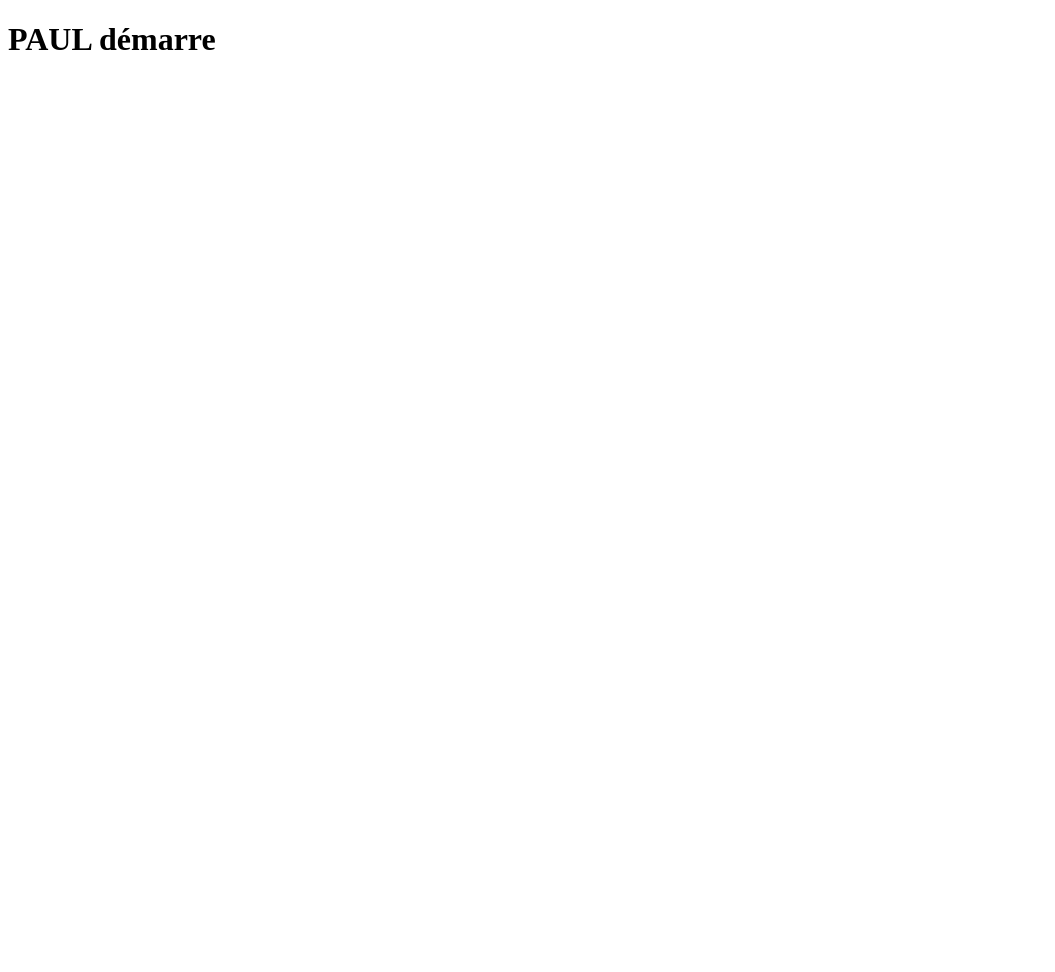
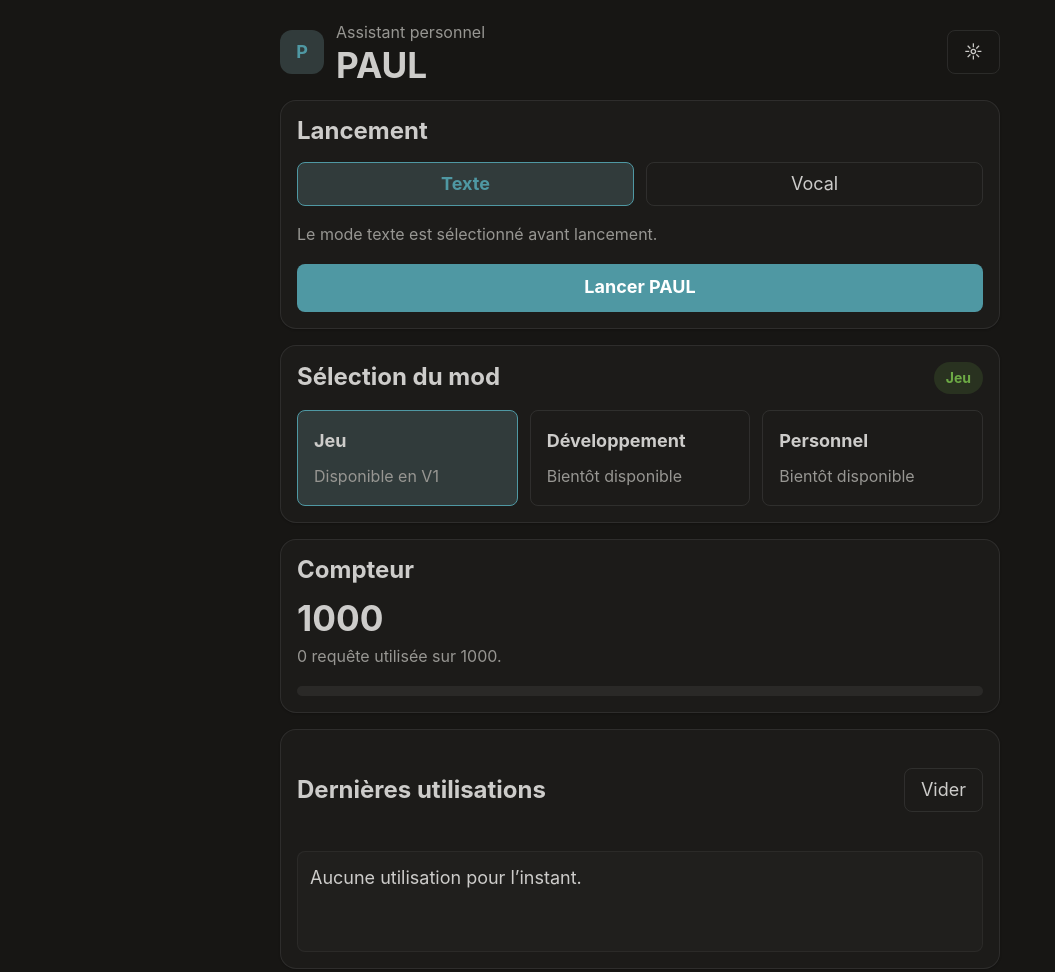
Before and after one commit to PalCkam/PAUL, an Electron app: page index.html in a window 1280 px wide. Shown: the whole page, without its empty margins (0-1055 px from the left). Before the commit the page ends 800 px from the top, so only its background shows below. Drawn offline with Linux system fonts and the light colour scheme; a web font is replaced by a local one.

Commit message:
home design final

```diff
--- a/index.html
+++ b/index.html
@@ -1,15 +1,106 @@
 <!DOCTYPE html>
+<html lang="fr" data-theme="dark">
+<head>
+	<meta charset="UTF-8" />
+	<meta name="viewport" content="width=device-width, initial-scale=1.0" />
+	<title>PAUL</title>
+	<link rel="preconnect" href="https://api.fontshare.com" />
+	<link href="https://api.fontshare.com/v2/css?f[]=satoshi@400,500,700&display=swap" rel="stylesheet" />
+	<link rel="stylesheet" href="./style.css" />
+</head>
+<body>
+	<div class="app-shell">
+		<header class="topbar">
+			<div class="brand">
+				<div class="brand-mark" aria-hidden="true">P</div>
+				<div>
+					<p class="eyebrow">Assistant personnel</p>
+					<h1>PAUL</h1>
+				</div>
+			</div>
 
-<html lang="fr">
+			<button id="themeToggle" class="icon-button" type="button" aria-label="Changer de thème">
+				☼
+			</button>
+		</header>
 
-<head>
-    <meta charset="UTF-8" />
-    <meta name="viewport" content="width=device-width, initial-scale=1.0" />
-    <title>PAUL</title>
-</head>
+		<main class="main-grid">
+			<section class="panel compact-panel" aria-labelledby="launchTitle">
+				<div class="panel-head">
+					<h2 id="launchTitle">Lancement</h2>
+				</div>
 
-<body>
-    <h1>PAUL démarre</h1>
+				<div class="mode-switch" role="group" aria-label="Type d’utilisation">
+					<button id="textModeButton" class="mode-button is-active" type="button">
+						Texte
+					</button>
+
+					<button id="voiceModeButton" class="mode-button" type="button">
+						Vocal
+					</button>
+				</div>
+
+				<p id="launchHint" class="muted-text">
+					Choisis le type d’utilisation avant de lancer PAUL.
+				</p>
+
+				<button id="launchButton" class="primary-button" type="button">
+					Lancer PAUL
+				</button>
+			</section>
+
+			<section class="panel compact-panel" aria-labelledby="modTitle">
+				<div class="panel-head">
+					<h2 id="modTitle">Sélection du mod</h2>
+					<span id="activeModBadge" class="badge badge-listening">Jeu</span>
+				</div>
+
+				<div class="mod-grid" id="modGrid">
+					<button class="mod-card is-active" type="button" data-mod="game">
+						<span class="mod-name">Jeu</span>
+						<span class="mod-meta">Disponible en V1</span>
+					</button>
+
+					<button class="mod-card" type="button" data-mod="dev">
+						<span class="mod-name">Développement</span>
+						<span class="mod-meta">Bientôt disponible</span>
+					</button>
+
+					<button class="mod-card" type="button" data-mod="life">
+						<span class="mod-name">Personnel</span>
+						<span class="mod-meta">Bientôt disponible</span>
+					</button>
+				</div>
+			</section>
+
+			<section class="panel compact-panel" aria-labelledby="counterTitle">
+				<div class="panel-head">
+					<h2 id="counterTitle">Compteur</h2>
+				</div>
+
+				<div class="counter-box">
+					<p class="counter-value" id="quotaValue">1000</p>
+					<p id="quotaText" class="muted-text">0 requête utilisée sur 1000.</p>
+				</div>
+
+				<div class="quota-bar" aria-hidden="true">
+					<div id="quotaBarFill" class="quota-bar-fill"></div>
+				</div>
+			</section>
+
+			<section class="panel compact-panel history-panel" aria-labelledby="historyTitle">
+				<div class="panel-head">
+					<h2 id="historyTitle">Dernières utilisations</h2>
+					<button id="clearHistory" class="text-button" type="button">Vider</button>
+				</div>
+
+				<ul id="historyList" class="history-list" role="list">
+					<li class="history-empty">Aucune utilisation pour l’instant.</li>
+				</ul>
+			</section>
+		</main>
+	</div>
+
+	<script src="./renderer.js" defer></script>
 </body>
-
 </html>
--- /dev/null
+++ b/renderer.js
@@ -0,0 +1,204 @@
+const state =
+{
+	monthlyLimit: 1000,
+	usedRequests: 0,
+	activeMod:    "game",
+	inputMode:    "text",
+	history:      [],
+	theme:        "dark"
+};
+
+const modMap =
+{
+	game:
+	{
+		label:       "Jeu",
+		available:   true,
+		description: "Disponible en V1"
+	},
+	dev:
+	{
+		label:       "Développement",
+		available:   false,
+		description: "Bientôt disponible"
+	},
+	life:
+	{
+		label:       "Personnel",
+		available:   false,
+		description: "Bientôt disponible"
+	}
+};
+
+const els =
+{
+	themeToggle:     document.getElementById("themeToggle"),
+	textModeButton:  document.getElementById("textModeButton"),
+	voiceModeButton: document.getElementById("voiceModeButton"),
+	launchButton:    document.getElementById("launchButton"),
+	launchHint:      document.getElementById("launchHint"),
+	activeModBadge:  document.getElementById("activeModBadge"),
+	quotaValue:      document.getElementById("quotaValue"),
+	quotaText:       document.getElementById("quotaText"),
+	quotaBarFill:    document.getElementById("quotaBarFill"),
+	historyList:     document.getElementById("historyList"),
+	clearHistory:    document.getElementById("clearHistory"),
+	modButtons:      Array.from(document.querySelectorAll("[data-mod]"))
+};
+
+function addHistory()
+{
+	const activeMod = modMap[state.activeMod];
+	const time      = new Date().toLocaleTimeString("fr-FR",
+	{
+		hour:   "2-digit",
+		minute: "2-digit"
+	});
+
+	state.history.unshift(
+	{
+		mode: state.inputMode === "voice" ? "Vocal" : "Texte",
+		mod:  activeMod.label,
+		time
+	});
+
+	state.history = state.history.slice(0, 8);
+}
+
+function consumeRequest()
+{
+	if (state.usedRequests >= state.monthlyLimit)
+	{
+		render();
+		return false;
+	}
+
+	state.usedRequests += 1;
+	return true;
+}
+
+function setInputMode(mode)
+{
+	state.inputMode = mode;
+	render();
+}
+
+function selectMod(modKey)
+{
+	const mod = modMap[modKey];
+
+	if (!mod)
+	{
+		return;
+	}
+
+	state.activeMod = modKey;
+	render();
+}
+
+function launchPaul()
+{
+	if (!consumeRequest())
+	{
+		return;
+	}
+
+	addHistory();
+	render();
+}
+
+function clearHistory()
+{
+	state.history = [];
+	render();
+}
+
+function toggleTheme()
+{
+	state.theme = state.theme === "dark" ? "light" : "dark";
+	document.documentElement.setAttribute("data-theme", state.theme);
+	els.themeToggle.textContent = state.theme === "dark" ? "☼" : "☾";
+}
+
+function renderModes()
+{
+	const isText  = state.inputMode === "text";
+	const isVoice = state.inputMode === "voice";
+
+	els.textModeButton.classList.toggle ("is-active", isText );
+	els.voiceModeButton.classList.toggle("is-active", isVoice);
+
+	els.launchHint.textContent = isVoice
+		? "Le mode vocal est sélectionné avant lancement."
+		: "Le mode texte est sélectionné avant lancement.";
+}
+
+function renderMods()
+{
+	const activeMod = modMap[state.activeMod];
+	els.activeModBadge.textContent = activeMod.label;
+
+	els.modButtons.forEach((button) =>
+	{
+		const buttonMod = button.getAttribute("data-mod");
+		button.classList.toggle("is-active", buttonMod === state.activeMod);
+	});
+}
+
+function renderQuota()
+{
+	const remaining   = Math.max(state.monthlyLimit - state.usedRequests, 0);
+	const usedPercent = (state.usedRequests / state.monthlyLimit) * 100;
+
+	els.quotaValue.textContent     = String(remaining);
+	els.quotaText.textContent      = `${state.usedRequests} requête${state.usedRequests > 1 ? "s" : ""} utilisée${state.usedRequests > 1 ? "s" : ""} sur ${state.monthlyLimit}.`;
+	els.quotaBarFill.style.width   = `${usedPercent}%`;
+	els.launchButton.disabled      = remaining <= 0;
+}
+
+function renderHistory()
+{
+	if (state.history.length === 0)
+	{
+		els.historyList.innerHTML = '<li class="history-empty">Aucune utilisation pour l’instant.</li>';
+		return;
+	}
+
+	els.historyList.innerHTML = state.history
+		.map((item) =>
+		{
+			return `
+				<li class="history-item">
+					<span>${item.mode} · ${item.mod}</span>
+					<span class="history-meta">${item.time}</span>
+				</li>
+			`;
+		})
+		.join("");
+}
+
+function render()
+{
+	renderModes();
+	renderMods();
+	renderQuota();
+	renderHistory();
+}
+
+els.themeToggle.addEventListener    ("click", toggleTheme             );
+els.textModeButton.addEventListener ("click", () => setInputMode("text"));
+els.voiceModeButton.addEventListener("click", () => setInputMode("voice"));
+els.launchButton.addEventListener   ("click", launchPaul             );
+els.clearHistory.addEventListener   ("click", clearHistory           );
+
+els.modButtons.forEach((button) =>
+{
+	button.addEventListener("click", () =>
+	{
+		const modKey = button.getAttribute("data-mod");
+		selectMod(modKey);
+	});
+});
+
+document.documentElement.setAttribute("data-theme", state.theme);
+render();
--- a/src/preload.ts
+++ b/src/preload.ts
@@ -1 +1 @@
-console.log("Preload chargé");
+console.log("PAUL preload prêt");
--- /dev/null
+++ b/style.css
@@ -0,0 +1,358 @@
+:root,
+[data-theme="light"]
+{
+	--text-xs:                 clamp(0.75rem, 0.7rem + 0.25vw, 0.875rem);
+	--text-sm:                 clamp(0.875rem, 0.8rem + 0.35vw, 1rem);
+	--text-base:               clamp(1rem, 0.95rem + 0.25vw, 1.125rem);
+	--text-lg:                 clamp(1.125rem, 1rem + 0.75vw, 1.5rem);
+	--text-xl:                 clamp(1.5rem, 1.2rem + 1.25vw, 2.25rem);
+
+	--space-1:                 0.25rem;
+	--space-2:                 0.5rem;
+	--space-3:                 0.75rem;
+	--space-4:                 1rem;
+	--space-5:                 1.25rem;
+	--space-6:                 1.5rem;
+	--space-8:                 2rem;
+
+	--color-bg:                #f7f6f2;
+	--color-surface:           #f9f8f5;
+	--color-surface-2:         #fbfbf9;
+	--color-text:              #28251d;
+	--color-text-muted:        #7a7974;
+	--color-primary:           #01696f;
+	--color-primary-hover:     #0c4e54;
+	--color-primary-highlight: #cedcd8;
+	--color-success:           #437a22;
+
+	--radius-md:               0.5rem;
+	--radius-lg:               0.75rem;
+	--radius-xl:               1rem;
+
+	--shadow-sm:               0 1px 2px rgba(0, 0, 0, 0.06);
+
+	--font-body:               "Satoshi", "Inter", sans-serif;
+}
+
+[data-theme="dark"]
+{
+	--color-bg:                #171614;
+	--color-surface:           #1c1b19;
+	--color-surface-2:         #201f1d;
+	--color-text:              #cdccca;
+	--color-text-muted:        #979692;
+	--color-primary:           #4f98a3;
+	--color-primary-hover:     #227f8b;
+	--color-primary-highlight: #313b3b;
+	--color-success:           #6daa45;
+	--shadow-sm:               0 1px 2px rgba(0, 0, 0, 0.22);
+}
+
+*,
+*::before,
+*::after
+{
+	box-sizing: border-box;
+}
+
+html,
+body
+{
+	margin:     0;
+	min-height: 100%;
+}
+
+body
+{
+	min-height:  100dvh;
+	font-family: var(--font-body);
+	font-size:   var(--text-base);
+	line-height: 1.6;
+	color:       var(--color-text);
+	background:  var(--color-bg);
+}
+
+button
+{
+	font:   inherit;
+	cursor: pointer;
+	border: none;
+}
+
+h1,
+h2,
+p
+{
+	margin: 0;
+}
+
+ul[role="list"]
+{
+	list-style: none;
+	margin:     0;
+	padding:    0;
+}
+
+.app-shell
+{
+	max-width: 760px;
+	margin:    0 auto;
+	padding:   var(--space-5);
+}
+
+.topbar
+{
+	display:         flex;
+	align-items:     center;
+	justify-content: space-between;
+	gap:             var(--space-4);
+	margin-bottom:   var(--space-4);
+}
+
+.brand
+{
+	display:     flex;
+	align-items: center;
+	gap:         var(--space-3);
+}
+
+.brand-mark
+{
+	display:       grid;
+	place-items:   center;
+	width:         44px;
+	height:        44px;
+	border-radius: var(--radius-lg);
+	background:    var(--color-primary-highlight);
+	color:         var(--color-primary);
+	font-weight:   700;
+}
+
+.eyebrow,
+.muted-text,
+.mod-meta
+{
+	color:     var(--color-text-muted);
+	font-size: var(--text-sm);
+}
+
+.brand h1
+{
+	font-size:   var(--text-xl);
+	line-height: 1.1;
+}
+
+.icon-button,
+.text-button,
+.mode-button,
+.mod-card
+{
+	background: transparent;
+	color:      var(--color-text);
+	border:     1px solid rgba(127, 127, 127, 0.2);
+}
+
+.icon-button,
+.text-button,
+.mode-button,
+.primary-button
+{
+	min-height:    44px;
+	padding:       0 var(--space-4);
+	border-radius: var(--radius-md);
+	transition:    180ms ease;
+}
+
+.icon-button:hover,
+.text-button:hover,
+.mode-button:hover,
+.mod-card:hover
+{
+	background: var(--color-surface-2);
+}
+
+.primary-button
+{
+	min-height:    48px;
+	padding:       0 var(--space-4);
+	border-radius: var(--radius-md);
+	background:    var(--color-primary);
+	color:         #ffffff;
+	font-weight:   700;
+	transition:    180ms ease;
+}
+
+.primary-button:hover
+{
+	background: var(--color-primary-hover);
+}
+
+.primary-button:disabled
+{
+	opacity: 0.55;
+	cursor:  not-allowed;
+}
+
+.main-grid
+{
+	display: grid;
+	gap:     var(--space-4);
+}
+
+.panel
+{
+	background:    var(--color-surface);
+	border:        1px solid rgba(127, 127, 127, 0.18);
+	border-radius: var(--radius-xl);
+	box-shadow:    var(--shadow-sm);
+	padding:       var(--space-4);
+}
+
+.compact-panel
+{
+	display: grid;
+	gap:     var(--space-4);
+}
+
+.panel-head
+{
+	display:         flex;
+	align-items:     center;
+	justify-content: space-between;
+	gap:             var(--space-3);
+}
+
+.panel h2
+{
+	font-size:   var(--text-lg);
+	line-height: 1.2;
+}
+
+.mode-switch
+{
+	display: grid;
+	grid-template-columns: repeat(2, minmax(0, 1fr));
+	gap: var(--space-3);
+}
+
+.mode-button.is-active
+{
+	border-color: var(--color-primary);
+	background:   var(--color-primary-highlight);
+	color:        var(--color-primary);
+	font-weight:  700;
+}
+
+.mod-grid
+{
+	display:               grid;
+	grid-template-columns: repeat(3, minmax(0, 1fr));
+	gap:                   var(--space-3);
+}
+
+.mod-card
+{
+	display:         flex;
+	flex-direction:  column;
+	align-items:     flex-start;
+	justify-content: center;
+	gap:             var(--space-2);
+	min-height:      84px;
+	padding:         var(--space-4);
+	border-radius:   var(--radius-md);
+	text-align:      left;
+}
+
+.mod-card.is-active
+{
+	border-color: var(--color-primary);
+	background:   var(--color-primary-highlight);
+}
+
+.mod-name
+{
+	font-weight: 700;
+}
+
+.badge
+{
+	display:       inline-flex;
+	align-items:   center;
+	min-height:    32px;
+	padding:       0 var(--space-3);
+	border-radius: 999px;
+	font-size:     var(--text-xs);
+	font-weight:   700;
+}
+
+.badge-listening
+{
+	background: rgba(109, 170, 69, 0.16);
+	color:      var(--color-success);
+}
+
+.counter-box
+{
+	display: grid;
+	gap:     var(--space-2);
+}
+
+.counter-value
+{
+	font-size:   var(--text-xl);
+	font-weight: 700;
+	line-height: 1;
+}
+
+.quota-bar
+{
+	width:         100%;
+	height:        10px;
+	overflow:      hidden;
+	border-radius: 999px;
+	background:    rgba(127, 127, 127, 0.14);
+}
+
+.quota-bar-fill
+{
+	width:      0%;
+	height:     100%;
+	background: var(--color-primary);
+	transition: width 180ms ease;
+}
+
+.history-panel
+{
+	min-height: 240px;
+}
+
+.history-list
+{
+	display: grid;
+	gap:     var(--space-3);
+}
+
+.history-item,
+.history-empty
+{
+	padding:       var(--space-3);
+	border-radius: var(--radius-md);
+	background:    var(--color-surface-2);
+	border:        1px solid rgba(127, 127, 127, 0.12);
+}
+
+.history-meta
+{
+	display:    block;
+	margin-top: var(--space-1);
+	color:      var(--color-text-muted);
+	font-size:  var(--text-xs);
+}
+
+@media (max-width: 640px)
+{
+	.mod-grid
+	{
+		grid-template-columns: 1fr;
+	}
+}
```
Also changed, not shown: src/main.ts (+6 -3 lines).
